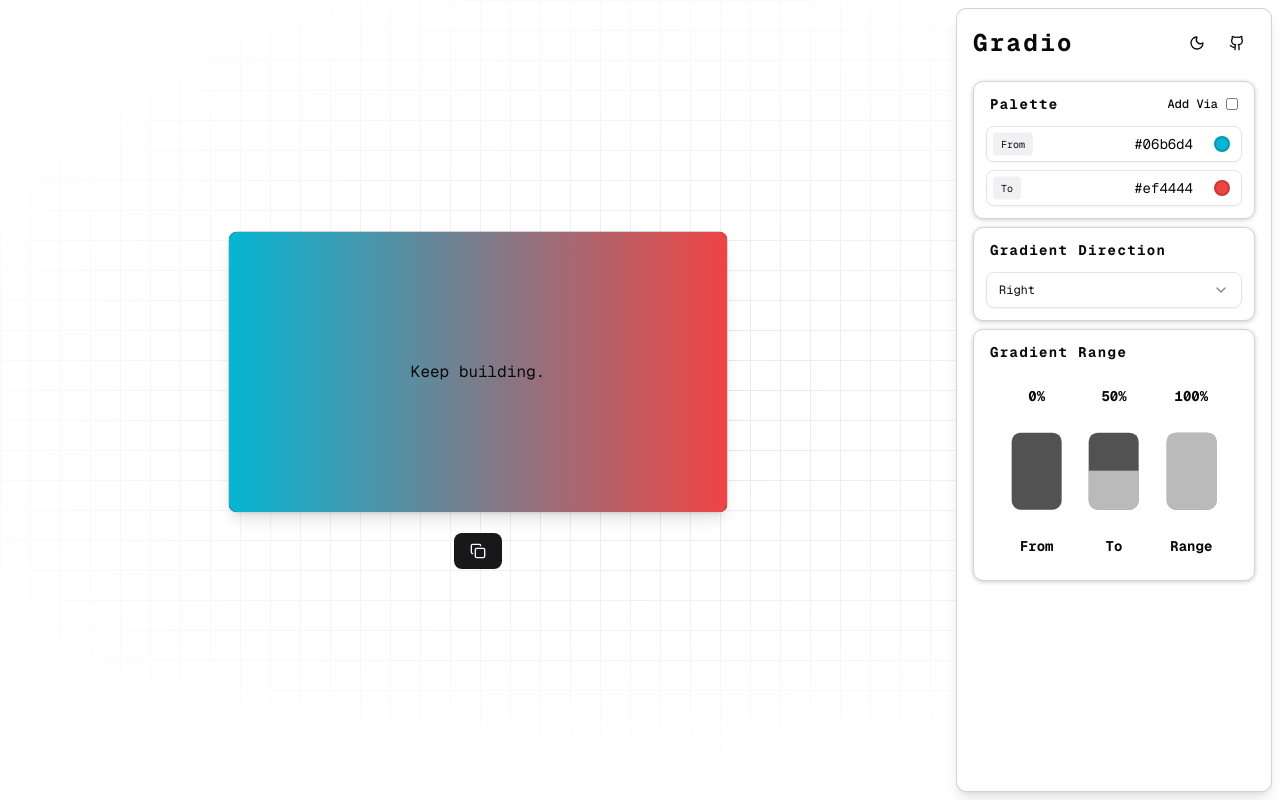
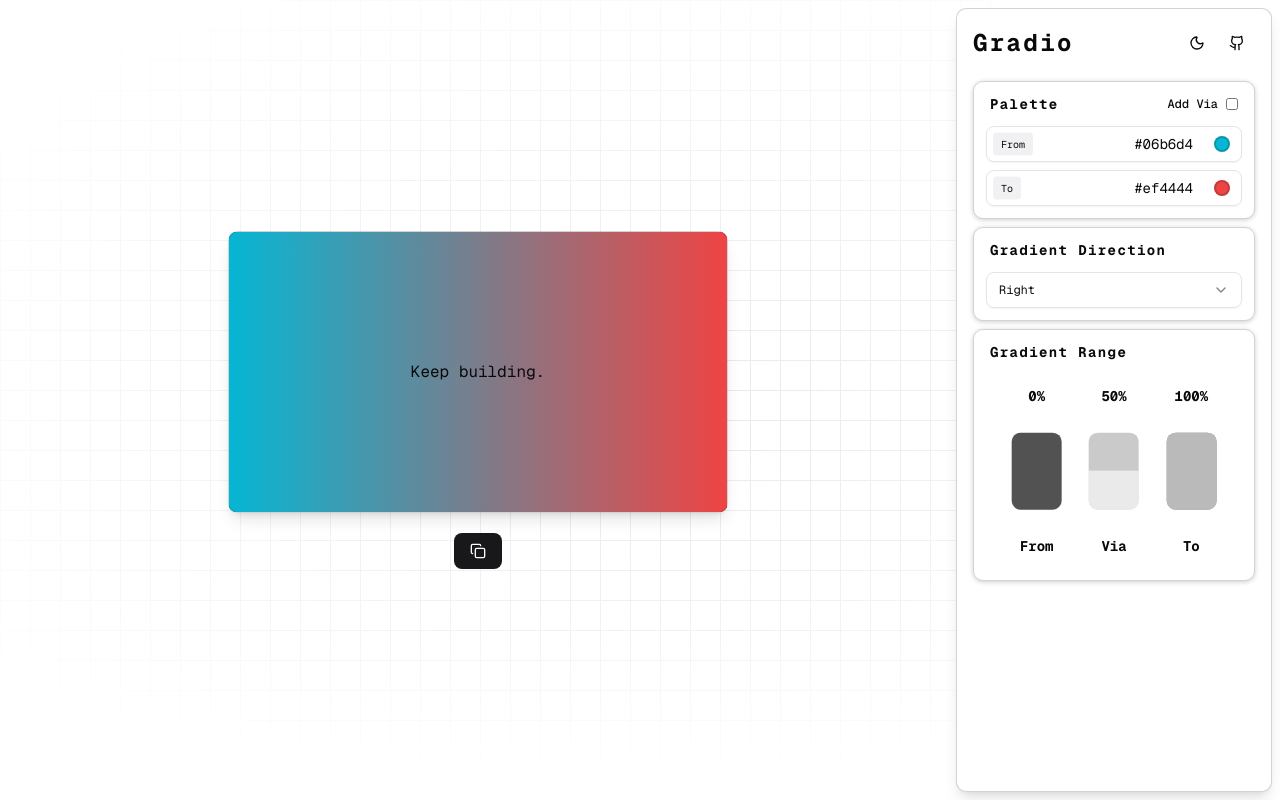
Before and after one commit to faisal004/gradients, a Next.js app: page / in a window 1280 px wide. Built offline with nearby package versions, Linux system fonts and the light colour scheme.

Commit message:
fix : moved via boolean in store

```diff
--- a/src/app/globals.css
+++ b/src/app/globals.css
@@ -197,6 +197,9 @@ html {
   align-items: center;
 }
 
+
+
+
 .slider .volume {
   display: inline-block;
   vertical-align: top;
--- a/src/components/percentage-slider.tsx
+++ b/src/components/percentage-slider.tsx
@@ -4,21 +4,24 @@ import { useState } from "react";
 
 interface PercentageSliderProps {
     label: string;
-defaultValue: number;
+    defaultValue: number;
+    disabled?: boolean;
     onChange?: (value: number) => void;
 }
 
-const PercentageSlider = ({ label, defaultValue, onChange }: PercentageSliderProps) => {
+const PercentageSlider = ({ label, defaultValue, disabled, onChange }: PercentageSliderProps) => {
     const [value, setValue] = useState(defaultValue);
     return (
         <div className="flex flex-col items-center justify-between w-full h-full  ">
             <div className="flex flex-col items-center justify-between w-full h-[150px]">
-                <div className="font-bold text-sm">{value}%</div>
+                <div className="font-bold text-sm ">{value}%</div>
                 <label className="slider  flex flex-col items-center justify-center  h-full">
-                    <input type="range" className="level  " onChange={(e) => {
-                        setValue(Number(e.target.value))
-                        onChange?.(Number(e.target.value))
-                    }} value={value} />
+                    <input type="range" className="level disabled:opacity-30  "
+                        style={{ cursor: disabled ? "not-allowed" : "pointer" }}
+                        disabled={disabled} onChange={(e) => {
+                            setValue(Number(e.target.value))
+                            onChange?.(Number(e.target.value))
+                        }} value={value} />
 
                 </label>
             </div>
--- a/src/components/rightSidebar/gradient-rage.tsx
+++ b/src/components/rightSidebar/gradient-rage.tsx
@@ -2,9 +2,12 @@
 import { useGradientStore } from "../../store/gradient-store"
 
 import AnimatedSlider from "../percentage-slider"
+import { motion, AnimatePresence } from "framer-motion"
 
 const GradientRange = () => {
 
+
+    const addVia = useGradientStore(s => s.addVia);
     return (
 
         <div className="flex flex-col gap-3 w-full border border-zinc-800/20 dark:border-zinc-800 rounded-[10px] overflow-hidden shadow-[0_1px_5px_rgb(0,0,0,0.2)] p-3">
@@ -16,8 +19,10 @@ const GradientRange = () => {
             </div>
             <div className="flex h-full   w-full p-3">
                 <AnimatedSlider label="From" defaultValue={0} onChange={(value) => console.log(value)} />
-                <AnimatedSlider label="To" defaultValue={50} onChange={(value) => console.log(value)} />
-                <AnimatedSlider label="Range" defaultValue={100} onChange={(value) => console.log(value)} />
+
+                <AnimatedSlider label="Via" defaultValue={50} onChange={(value) => console.log(value)} disabled={!addVia} />
+
+                <AnimatedSlider label="To" defaultValue={100} onChange={(value) => console.log(value)} />
 
             </div>
         </div>
--- a/src/components/rightSidebar/palette.tsx
+++ b/src/components/rightSidebar/palette.tsx
@@ -7,7 +7,10 @@ import { Label } from "@/components/ui/label"
 import ColorPicker from "../color-picker"
 
 const Palette = () => {
-        const [addVia, setAddVia] = useState(false)
+
+
+    const addVia = useGradientStore(s => s.addVia);
+    const setAddVia = useGradientStore(s => s.setAddVia);
     const from = useGradientStore(s => s.from);
     const to = useGradientStore(s => s.to);
     const setFrom = useGradientStore(s => s.setFrom);
@@ -56,7 +59,8 @@ const Palette = () => {
                 <ColorPicker label="To" value={to} onChange={setTo} />
             </div>
         </div>
-        )}
+    )
+}
 
 
 export default Palette
--- a/src/store/gradient-store.ts
+++ b/src/store/gradient-store.ts
@@ -1,6 +1,8 @@
 import { create } from 'zustand';
 
 interface GradientState {
+  addVia: boolean;
+  setAddVia: (addVia: boolean) => void;
   from: string;
   to: string;
   via?: string;
@@ -12,6 +14,8 @@ interface GradientState {
 }
 
 export const useGradientStore = create<GradientState>((set) => ({
+  addVia: false,
+  setAddVia: (addVia) => set({ addVia }),
   from: '#06b6d4',
   to: '#ef4444',
   direction: "right",
```
Lines whose indentation alone changed are shown as unchanged.
